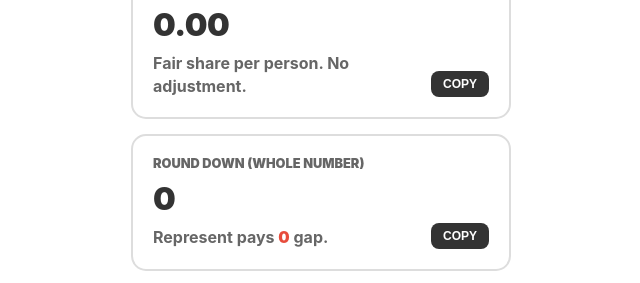
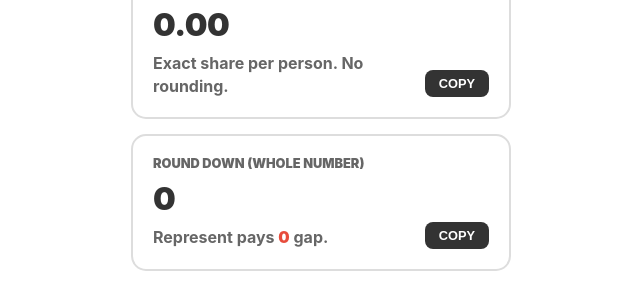
Before and after one commit to afrorakda/fair-share-splitter, a plain HTML site: page index.html in a window 1280 px wide. Shown: the part 500-783 px from the top of the page, 319-959 px from the left. Drawn offline with Linux system fonts and the light colour scheme.

Commit message:
Update index.html

```diff
--- a/index.html
+++ b/index.html
@@ -79,7 +79,7 @@
         }
         .clear-btn.active { display: block; }
 
-        /* Vertical Result Cards */
+        /* Result Cards */
         .results-wrapper {
             display: flex;
             flex-direction: column;
@@ -101,22 +101,22 @@
 
         .highlight { color: #e74c3c; font-weight: 900; }
 
-        /* Simple Text Copy Link */
         .copy-link {
             position: absolute; right: 20px; bottom: 20px;
             background: var(--main); color: #fff;
-            border: none; padding: 6px 12px; border-radius: 8px;
-            font-size: 0.75rem; font-weight: 800; cursor: pointer;
+            border: none; padding: 6px 14px; border-radius: 8px;
+            font-size: 0.8rem; font-weight: 800; cursor: pointer;
             text-transform: uppercase;
         }
         .copy-link:active { opacity: 0.7; transform: scale(0.95); }
 
-        /* Toast */
+        /* 修正：通知の位置を地上（下部）へ */
         #toast {
-            position: fixed; top: 20px; left: 50%; transform: translateX(-50%);
+            position: fixed; bottom: 100px; left: 50%; transform: translateX(-50%);
             background: var(--main); color: #fff;
             padding: 12px 24px; border-radius: 20px; font-size: 0.9rem; font-weight: 700;
             opacity: 0; transition: opacity 0.3s; pointer-events: none; z-index: 1000;
+            box-shadow: 0 4px 12px rgba(0,0,0,0.2);
         }
 
         footer { margin-top: 60px; font-size: 12px; color: #777; line-height: 1.8; font-weight: 500; }
@@ -170,7 +170,7 @@
             <button class="copy-link" onclick="copyScenario('exact')">Copy</button>
             <span class="scenario-tag">Mathematical Exact</span>
             <span class="scenario-val" id="val-exact">0.00</span>
-            <span class="scenario-desc">Fair share per person. No adjustment.</span>
+            <span class="scenario-desc">Exact share per person. No rounding.</span>
         </div>
 
         <div class="scenario-item">
@@ -232,12 +232,10 @@
             return;
         }
 
-        // 1. Exact
         const exact = total / people;
         calculated.exact = exact.toLocaleString(undefined, { minimumFractionDigits: 2, maximumFractionDigits: 2 });
         document.getElementById('val-exact').innerText = calculated.exact;
 
-        // 2. Round Down
         const down = Math.floor(exact);
         const gap = total - (down * people);
         calculated.down = down.toLocaleString();
@@ -245,7 +243,6 @@
         document.getElementById('val-down').innerText = calculated.down;
         document.getElementById('desc-down').innerHTML = `Represent pays <span class="highlight">+${calculated.gap}</span> gap.`;
 
-        // 3. Round Up
         const up = Math.ceil(exact);
         const tip = (up * people) - total;
         calculated.up = up.toLocaleString();
```
